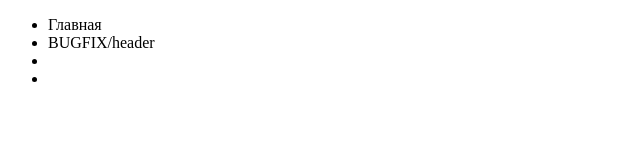
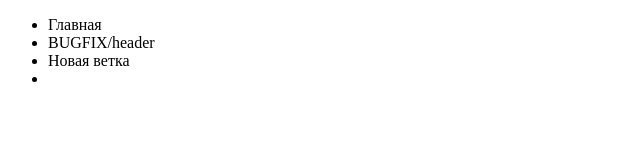
Before and after one commit to Dmitriy8413/Learngit, a plain HTML site: page index.html in a window 1280 px wide. Shown: the full height of the page, 0-640 px from the left. Drawn offline with Linux system fonts and the light colour scheme.

Commit message:
Update index.html

```diff
--- a/index.html
+++ b/index.html
@@ -11,7 +11,7 @@
         <ul>
             <li>Главная</li>
             <li>BUGFIX/header</li>
-            <li></li>
+            <li>Новая ветка</li>
             <li></li>
         </ul>
     </nav>
```
